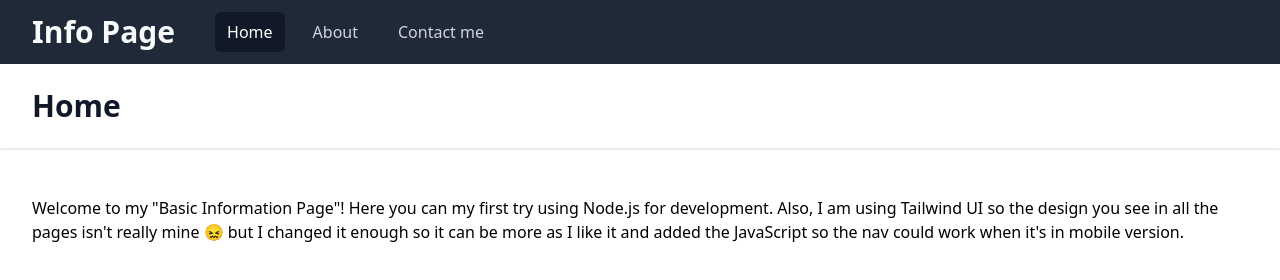
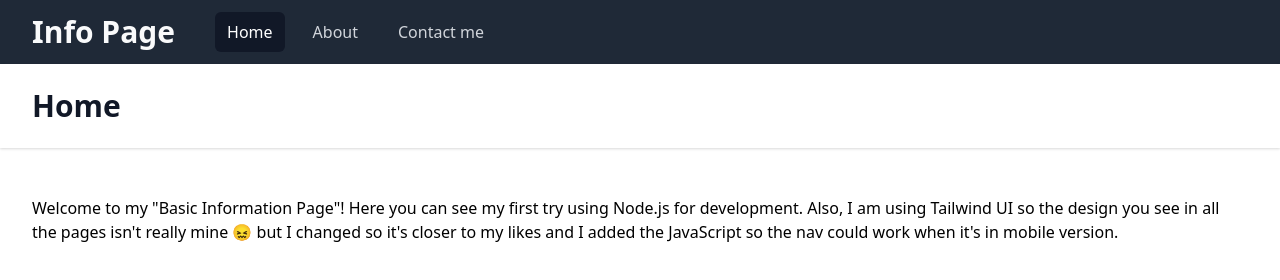
Before and after one commit to vlunaklick/basic_information_node, a website: page pages/index.html in a window 1280 px wide. Drawn offline with nearby package versions, Linux system fonts and the light colour scheme; files that its build step writes are made by us from their sources.

Commit message:
Changed text index

```diff
--- a/pages/index.html
+++ b/pages/index.html
@@ -70,8 +70,8 @@
           <div class="max-w-7xl mx-auto py-6 sm:px-6 lg:px-8">
             <!-- Replace with your content -->
             <div class="px-4 py-6 sm:px-0">
-                <h3 class="break-words">Welcome to my "Basic Information Page"! Here you can my first try using Node.js for development. Also, I am using Tailwind UI so the design you see in all the pages
-                  isn't really mine 😖 but I changed it enough so it can be more as I like it and added the JavaScript so the nav could work when it's in mobile version.
+                <h3 class="break-words">Welcome to my "Basic Information Page"! Here you can see my first try using Node.js for development. Also, I am using Tailwind UI so the design you see in all the pages
+                  isn't really mine 😖 but I changed so it's closer to my likes and I added the JavaScript so the nav could work when it's in mobile version.
                 </h3>
             </div>
             <!-- /End replace -->
```
